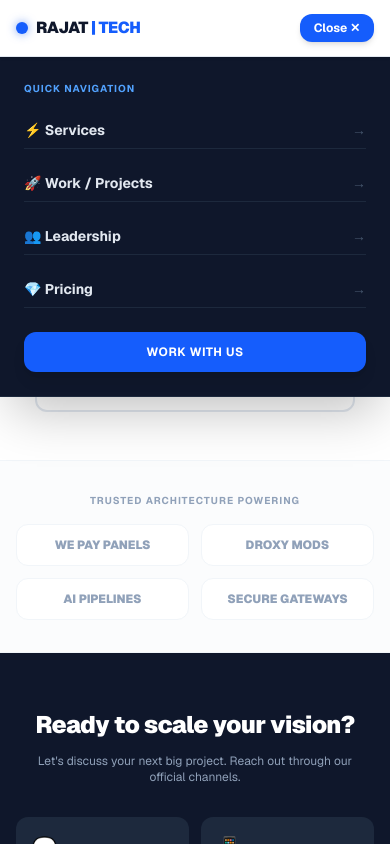
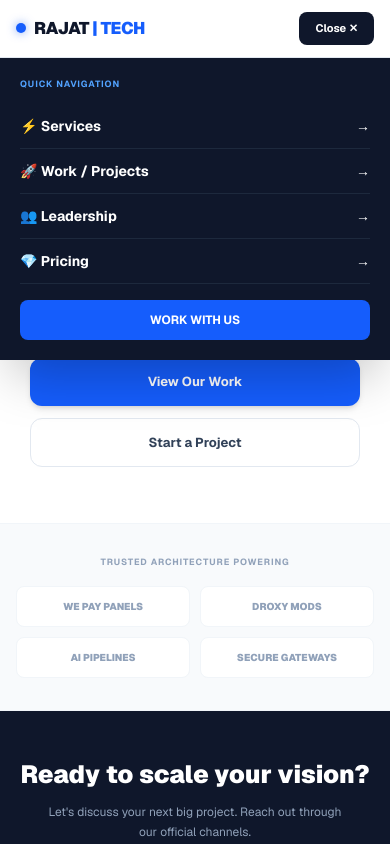
Before and after one commit to ai-rajat/rajat-ai, a Next.js app: page / in a window 390 px wide. Both pictures are taken after a click on the button "Menu ☰". Shown: the top 844 px of the page. Built offline with nearby package versions, Linux system fonts and the light colour scheme.

Commit message:
fix mobile responsive layout

```diff
--- a/app/MobileHome.tsx
+++ b/app/MobileHome.tsx
@@ -7,139 +7,208 @@ export default function MobileHome() {
   const [isOpen, setIsOpen] = useState(false);
 
   return (
-    <div className="min-h-screen bg-white text-slate-900 font-sans flex flex-col">
+    <div className="min-h-screen bg-white text-slate-900 font-sans">
 
       {/* MOBILE NAVBAR */}
-      <nav className="sticky top-0 z-50 flex items-center justify-between px-4 py-3.5 w-full bg-white/95 backdrop-blur-md border-b border-slate-200 shadow-sm">
-        <div className="text-base font-black tracking-tight text-slate-900 flex items-center gap-2">
-          <span className="w-3 h-3 rounded-full bg-blue-600 shadow-[0_0_10px_rgba(37,99,235,0.6)]"></span>
-          <span>RAJAT<span className="text-blue-600"> | TECH</span></span>
+      <nav className="sticky top-0 z-50 w-full bg-white/95 backdrop-blur-md border-b border-slate-200">
+        <div className="flex items-center justify-between px-4 py-3">
+
+          <div className="flex items-center gap-2 text-[17px] font-black tracking-tight">
+            <span className="w-2.5 h-2.5 rounded-full bg-blue-600 shadow-[0_0_10px_rgba(37,99,235,0.6)]" />
+            <span>
+              RAJAT<span className="text-blue-600"> | TECH</span>
+            </span>
           </div>
 
           <button
             onClick={() => setIsOpen(!isOpen)}
-          className="px-3.5 py-1.5 bg-blue-600 text-white text-xs font-bold rounded-xl shadow-md transition-transform active:scale-95"
+            className="px-4 py-2 bg-slate-900 text-white text-[11px] font-bold rounded-lg"
           >
             {isOpen ? 'Close ✕' : 'Menu ☰'}
           </button>
+
+        </div>
       </nav>
 
-      {/* MOBILE DROPDOWN MENU */}
+      {/* MENU */}
       {isOpen && (
-        <div className="bg-slate-900 text-white px-6 py-6 flex flex-col gap-4 fixed inset-x-0 top-[57px] z-40 shadow-2xl border-b border-slate-800 animate-fadeIn">
-          <p className="text-[10px] font-bold tracking-widest text-blue-400 uppercase">Quick Navigation</p>
+        <div className="fixed inset-x-0 top-[58px] z-40 bg-slate-900 text-white px-5 py-5 shadow-2xl">
 
-          <Link href="/services" onClick={() => setIsOpen(false)} className="text-sm font-bold text-slate-200 hover:text-blue-400 py-2 border-b border-slate-800 flex items-center justify-between">
+          <p className="text-[9px] font-bold tracking-widest text-blue-400 uppercase mb-3">
+            Quick Navigation
+          </p>
+
+          <Link
+            href="/services"
+            onClick={() => setIsOpen(false)}
+            className="flex justify-between py-3 border-b border-slate-800 text-sm font-bold"
+          >
             <span>⚡ Services</span>
-            <span className="text-slate-600">&rarr;</span>
+            <span>→</span>
           </Link>
 
-          <Link href="/projects" onClick={() => setIsOpen(false)} className="text-sm font-bold text-slate-200 hover:text-blue-400 py-2 border-b border-slate-800 flex items-center justify-between">
+          <Link
+            href="/projects"
+            onClick={() => setIsOpen(false)}
+            className="flex justify-between py-3 border-b border-slate-800 text-sm font-bold"
+          >
             <span>🚀 Work / Projects</span>
-            <span className="text-slate-600">&rarr;</span>
+            <span>→</span>
           </Link>
 
-          <Link href="/team" onClick={() => setIsOpen(false)} className="text-sm font-bold text-slate-200 hover:text-blue-400 py-2 border-b border-slate-800 flex items-center justify-between">
+          <Link
+            href="/team"
+            onClick={() => setIsOpen(false)}
+            className="flex justify-between py-3 border-b border-slate-800 text-sm font-bold"
+          >
             <span>👥 Leadership</span>
-            <span className="text-slate-600">&rarr;</span>
+            <span>→</span>
           </Link>
 
-          <Link href="/pricing" onClick={() => setIsOpen(false)} className="text-sm font-bold text-slate-200 hover:text-blue-400 py-2 border-b border-slate-800 flex items-center justify-between">
+          <Link
+            href="/pricing"
+            onClick={() => setIsOpen(false)}
+            className="flex justify-between py-3 border-b border-slate-800 text-sm font-bold"
+          >
             <span>💎 Pricing</span>
-            <span className="text-slate-600">&rarr;</span>
+            <span>→</span>
           </Link>
 
           <a
             href="#contact"
             onClick={() => setIsOpen(false)}
-            className="w-full text-center py-3 text-xs font-bold uppercase tracking-wider bg-blue-600 text-white rounded-xl shadow-lg mt-2"
+            className="block w-full text-center mt-4 py-3 bg-blue-600 rounded-lg text-xs font-bold"
           >
-            Work With Us
+            WORK WITH US
           </a>
         </div>
       )}
 
-      {/* MOBILE HERO SECTION */}
-      <main className="flex-grow flex flex-col items-center justify-center px-4 py-12 text-center relative overflow-hidden">
-        <div className="absolute top-1/2 left-1/2 -translate-x-1/2 -translate-y-1/2 w-[280px] h-[280px] bg-blue-50/60 rounded-full blur-[80px] -z-10"></div>
+      {/* HERO */}
+      <main className="px-5 pt-16 pb-14 text-center">
 
-        <div className="inline-flex items-center gap-2 mb-4 px-3 py-1 text-[10px] font-bold tracking-wider text-blue-700 bg-blue-50 border border-blue-100 rounded-full shadow-sm">
-          <span className="w-2 h-2 rounded-full bg-blue-500 animate-pulse"></span>
+        <div className="inline-flex items-center gap-2 px-3 py-1.5 mb-5 text-[9px] font-bold tracking-wider text-blue-700 bg-blue-50 border border-blue-100 rounded-full">
+          <span className="w-1.5 h-1.5 rounded-full bg-blue-500" />
           AVAILABLE FOR NEW PROJECTS
         </div>
 
-        <h1 className="text-3xl font-black tracking-tight mb-4 text-slate-900 leading-tight">
-          We Build <span className="text-transparent bg-clip-text bg-gradient-to-r from-blue-600 to-indigo-600">High-Scale</span> Digital Products.
+        <h1 className="mx-auto max-w-[340px] text-[32px] leading-[1.08] font-black tracking-[-1.5px] text-slate-900">
+          We Build{' '}
+          <span className="text-transparent bg-clip-text bg-gradient-to-r from-blue-600 to-indigo-600">
+            High-Scale
+          </span>{' '}
+          Digital Products.
         </h1>
 
-        <p className="text-xs text-slate-500 max-w-sm mx-auto mb-8 font-medium leading-relaxed">
-          From complex payment panels to real-time AI processing pipelines. We engineer secure, fast, and scalable ecosystems.
+        <p className="mx-auto mt-5 max-w-[330px] text-[13px] leading-6 text-slate-500 font-medium">
+          From complex payment panels to real-time AI processing pipelines.
+          We engineer secure, fast, and scalable ecosystems.
         </p>
 
-        <div className="flex flex-col gap-3 w-full max-w-xs">
+        <div className="flex flex-col gap-3 mt-7 mx-auto max-w-[330px]">
+
           <Link
             href="/projects"
-            className="w-full py-3.5 text-xs font-bold bg-blue-600 text-white rounded-xl shadow-md hover:bg-blue-700 transition-all text-center"
+            className="w-full py-3.5 bg-blue-600 text-white rounded-xl text-[13px] font-bold shadow-md text-center"
           >
             View Our Work
           </Link>
+
           <a
             href="#contact"
-            className="w-full py-3.5 text-xs font-bold bg-white border-2 border-slate-200 text-slate-700 rounded-xl hover:bg-slate-50 transition-all text-center"
+            className="w-full py-3.5 bg-white border border-slate-200 text-slate-700 rounded-xl text-[13px] font-bold text-center"
           >
             Start a Project
           </a>
+
         </div>
       </main>
 
-      {/* MOBILE TRUST BANNER */}
-      <section className="border-y border-slate-100 bg-slate-50/50 py-8 px-4 text-center">
-        <p className="text-[10px] font-bold text-slate-400 uppercase tracking-widest mb-4">Trusted architecture powering</p>
-        <div className="grid grid-cols-2 gap-3 text-xs font-black text-slate-400">
-          <div className="bg-white p-3 rounded-xl border border-slate-100">WE PAY PANELS</div>
-          <div className="bg-white p-3 rounded-xl border border-slate-100">DROXY MODS</div>
-          <div className="bg-white p-3 rounded-xl border border-slate-100">AI PIPELINES</div>
-          <div className="bg-white p-3 rounded-xl border border-slate-100">SECURE GATEWAYS</div>
+      {/* TRUST */}
+      <section className="border-y border-slate-100 bg-slate-50 py-8 px-4 text-center">
+
+        <p className="text-[9px] font-bold text-slate-400 uppercase tracking-widest mb-4">
+          Trusted architecture powering
+        </p>
+
+        <div className="grid grid-cols-2 gap-2.5">
+          <div className="bg-white p-3 rounded-lg border border-slate-100 text-[10px] font-black text-slate-400">
+            WE PAY PANELS
+          </div>
+          <div className="bg-white p-3 rounded-lg border border-slate-100 text-[10px] font-black text-slate-400">
+            DROXY MODS
+          </div>
+          <div className="bg-white p-3 rounded-lg border border-slate-100 text-[10px] font-black text-slate-400">
+            AI PIPELINES
+          </div>
+          <div className="bg-white p-3 rounded-lg border border-slate-100 text-[10px] font-black text-slate-400">
+            SECURE GATEWAYS
+          </div>
         </div>
       </section>
 
-      {/* MOBILE CONTACT SECTION */}
-      <section id="contact" className="bg-slate-900 text-white py-14 px-4 text-center">
-        <h2 className="text-2xl font-black tracking-tight mb-3">Ready to scale your vision?</h2>
-        <p className="text-slate-400 text-xs mb-8 max-w-xs mx-auto">
+      {/* CONTACT */}
+      <section
+        id="contact"
+        className="bg-slate-900 text-white py-12 px-4 text-center"
+      >
+        <h2 className="text-[25px] leading-tight font-black mb-3">
+          Ready to scale your vision?
+        </h2>
+
+        <p className="text-slate-400 text-[12px] leading-5 mb-7 max-w-[300px] mx-auto">
           Let's discuss your next big project. Reach out through our official channels.
         </p>
 
-        <div className="grid grid-cols-2 gap-3 max-w-sm mx-auto">
-          <a href="https://t.me/airajat" target="_blank" rel="noopener noreferrer" className="bg-slate-800 p-4 rounded-xl hover:bg-blue-600 transition-all text-left">
+        <div className="grid grid-cols-2 gap-3 max-w-[350px] mx-auto">
+
+          <a
+            href="https://t.me/airajat"
+            target="_blank"
+            rel="noopener noreferrer"
+            className="bg-slate-800 p-4 rounded-xl text-left"
+          >
             <div className="text-xl mb-1">💬</div>
             <div className="font-bold text-xs">Telegram</div>
             <div className="text-slate-400 text-[10px]">@airajat</div>
           </a>
 
-          <a href="https://wa.me/916005954388" target="_blank" rel="noopener noreferrer" className="bg-slate-800 p-4 rounded-xl hover:bg-green-600 transition-all text-left">
+          <a
+            href="https://wa.me/916005954388"
+            target="_blank"
+            rel="noopener noreferrer"
+            className="bg-slate-800 p-4 rounded-xl text-left"
+          >
             <div className="text-xl mb-1">📱</div>
             <div className="font-bold text-xs">WhatsApp</div>
             <div className="text-slate-400 text-[10px]">+91 60059 54388</div>
           </a>
 
-          <a href="mailto:airajat.tech@gmail.com" className="bg-slate-800 p-4 rounded-xl hover:bg-rose-600 transition-all text-left">
+          <a
+            href="mailto:airajat.tech@gmail.com"
+            className="bg-slate-800 p-4 rounded-xl text-left"
+          >
             <div className="text-xl mb-1">✉️</div>
             <div className="font-bold text-xs">Email</div>
             <div className="text-slate-400 text-[10px]">airajat.tech</div>
           </a>
 
-          <a href="https://instagram.com/airajat.tech" target="_blank" rel="noopener noreferrer" className="bg-slate-800 p-4 rounded-xl hover:bg-fuchsia-600 transition-all text-left">
+          <a
+            href="https://instagram.com/airajat.tech"
+            target="_blank"
+            rel="noopener noreferrer"
+            className="bg-slate-800 p-4 rounded-xl text-left"
+          >
             <div className="text-xl mb-1">📸</div>
             <div className="font-bold text-xs">Instagram</div>
             <div className="text-slate-400 text-[10px]">airajat.tech</div>
           </a>
+
         </div>
       </section>
 
-      {/* FOOTER */}
-      <footer className="bg-slate-950 text-slate-500 py-6 text-center text-[10px] font-mono">
-        <p>© {new Date().getFullYear()} RAJAT.AI. All rights reserved.</p>
+      <footer className="bg-slate-950 text-slate-500 py-5 text-center text-[9px] font-mono">
+        © {new Date().getFullYear()} RAJAT.AI. All rights reserved.
       </footer>
 
     </div>
```
Lines whose indentation alone changed are shown as unchanged.
